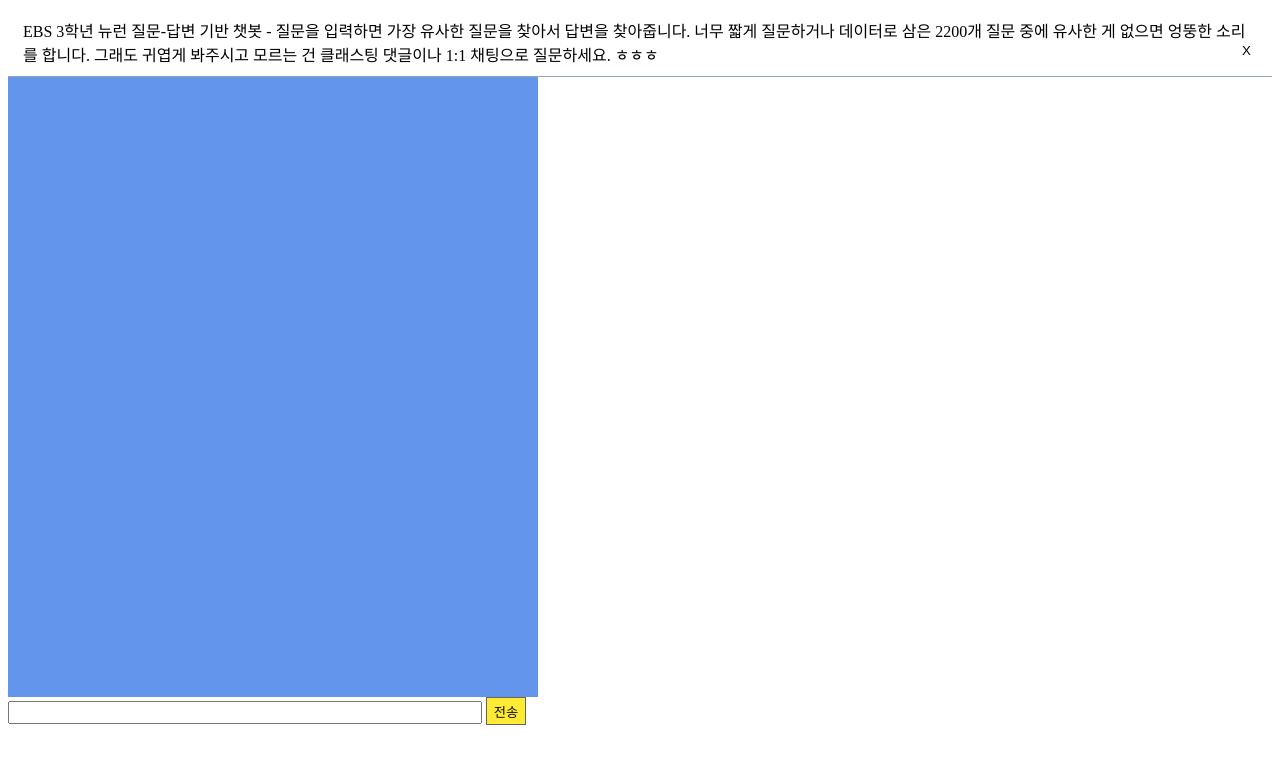
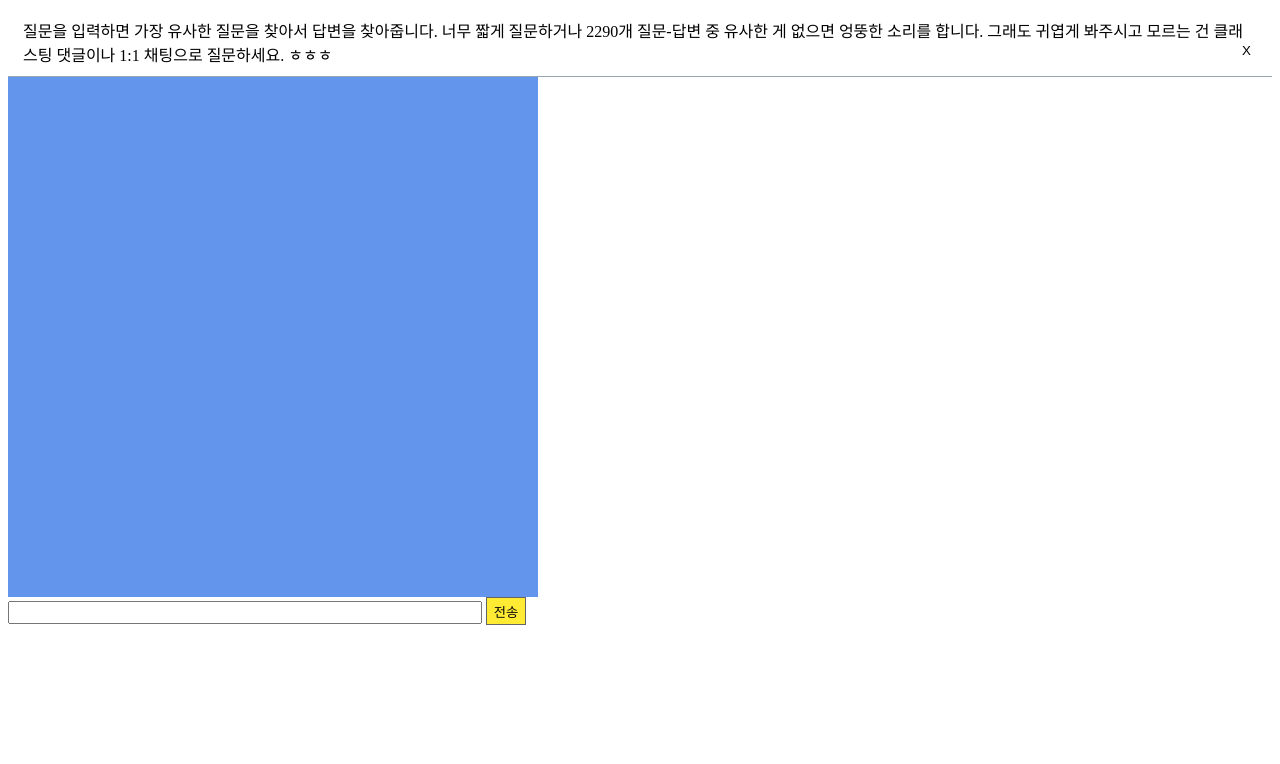
Before and after one commit to kungmo/faq_chatbot_science_3rd, a Python web app: template templates/addresses/chat_test.html in a window 1280 px wide. Shown: the top 764 px of the page. Run offline with Jinja, Linux system fonts and the light colour scheme; the template is opened without the code that fills it, so the values that code supplies are empty.

Commit message:
채팅 화면 크기 조정

```diff
--- a/templates/addresses/chat_test.html
+++ b/templates/addresses/chat_test.html
@@ -3,11 +3,11 @@
 <script type="text/javascript" src="/static/jquery-3.2.1.min.js"></script>
 <head>
     <meta charset="UTF-8">
-    <title>시흥은행중학교 3학년 과학 EBS 질문-답변 데이로 만든 챗봇</title>
+    <title>시흥은행중학교 3학년 과학: EBS 뉴런 질문-답변 데이터로 만든 챗봇</title>
 </head>
 <style>
 .chat_wrap {display:none;width: 350px;height: 500px;position: fixed;bottom: 30px;right: 95px;background: #a9bdce;}
-.chat_content {height: 600px;width: 500px;overflow-y:scroll;padding:10px 15px;background: cornflowerblue}
+.chat_content {height: 500px;width: 500px;overflow-y:scroll;padding:10px 15px;background: cornflowerblue}
 .chat_input {padding:2px 5px;}
 .chat_header {padding: 10px 15px;border-bottom: 1px solid #95a6b4;}
 .chat_header .close_btn {border: none;background: none;float: right;}
@@ -19,7 +19,7 @@
 </style>
 <body>
 <div class="chat_header">
-    <span>EBS 3학년 뉴런 질문-답변 기반 챗봇 - 질문을 입력하면 가장 유사한 질문을 찾아서 답변을 찾아줍니다. 너무 짧게 질문하거나 데이터로 삼은 2200개 질문 중에 유사한 게 없으면 엉뚱한 소리를 합니다. 그래도 귀엽게 봐주시고 모르는 건 클래스팅 댓글이나 1:1 채팅으로 질문하세요. ㅎㅎㅎ</span>
+    <span>질문을 입력하면 가장 유사한 질문을 찾아서 답변을 찾아줍니다. 너무 짧게 질문하거나 2290개 질문-답변 중 유사한 게 없으면 엉뚱한 소리를 합니다. 그래도 귀엽게 봐주시고 모르는 건 클래스팅 댓글이나 1:1 채팅으로 질문하세요. ㅎㅎㅎ</span>
     <button type="button" id="close_chat_btn" class="close_btn">X</button>
 </div>
 <div id="divbox" class="chat_content"></div>
```
Also changed, not shown: 2 other files.
